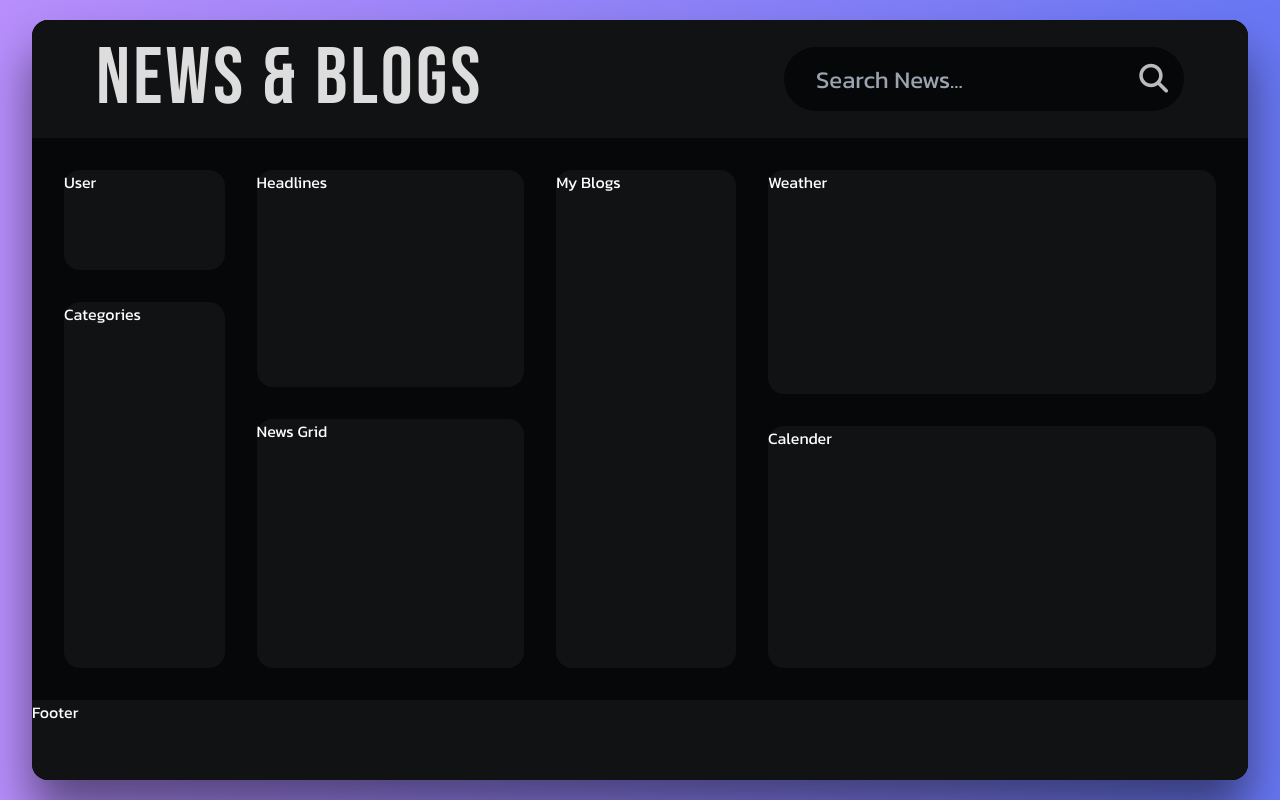
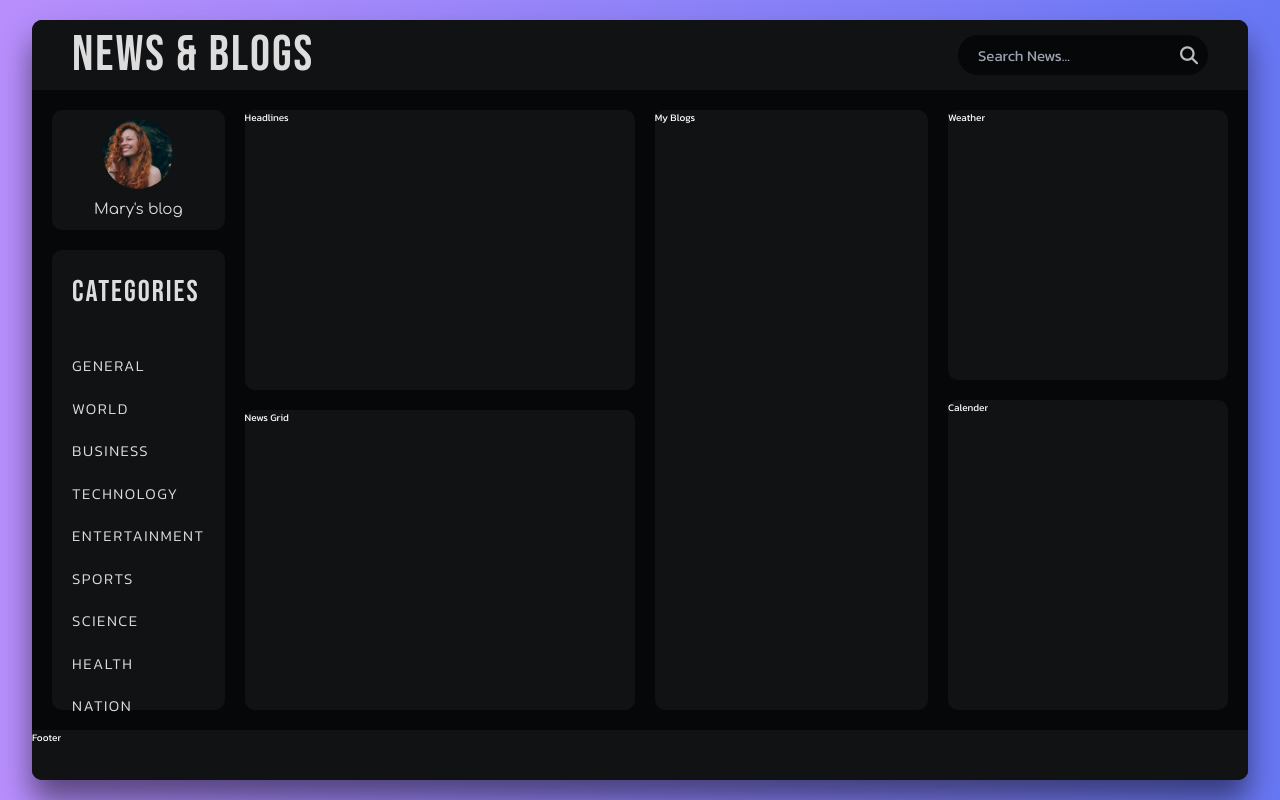
Before and after one commit to HABIBULLO77/blog-app, a Next.js app: page / in a window 1280 px wide. Built offline with nearby package versions, Linux system fonts and the light colour scheme.

Commit message:
feat: customized navbar

```diff
--- a/components/News.tsx
+++ b/components/News.tsx
@@ -10,9 +10,83 @@ const News = () => {
       <Header />
       <div className="flex gap-8 h-[calc(100%-16rem)] px-[2rem]">
         <div className="w-72 h-full flex flex-col gap-8">
-          <div className="w-full h-[20%] bg-[#111214] rounded-[1rem]">User</div>
-          <nav className="w-full h-[calc(80%-2rem)] bg-[#111214] rounded-[1rem]">
-            Categories
+          <div className="w-full h-[20%] bg-[#111214] rounded-[1rem] flex flex-col justify-center items-center gap-4 cursor-pointer">
+            <img
+              src="/images/user.jpg"
+              alt=""
+              className="w-[7rem] aspect-square object-cover rounded-[50%]"
+            />
+            <p className="font-comfortaa text-[1.5rem] text-[#ddd]">
+              Mary's blog
+            </p>
+          </div>
+          <nav className="w-full h-[calc(80%-2rem)] bg-[#111214] rounded-[1rem] flex flex-col gap-8 p-8">
+            <h1 className="font-bebas text-[clamp(1.5rem,2.5cqi,3rem)] text-[#ddd] tracking-[0.2rem] mb-8">
+              Categories
+            </h1>
+            <div className="flex flex-col gap-8">
+              <a
+                href="#"
+                className="text-[1.5rem] font-light text-[#ddd] uppercase tracking-widest flex items-center"
+              >
+                General
+              </a>
+              <a
+                href="#"
+                className="text-[1.5rem] font-light text-[#ddd] uppercase tracking-widest flex items-center"
+              >
+                World
+              </a>
+              <a
+                href="#"
+                className="text-[1.5rem] font-light text-[#ddd] uppercase tracking-widest flex items-center"
+              >
+                Business
+              </a>
+              <a
+                href="#"
+                className="text-[1.5rem] font-light text-[#ddd] uppercase tracking-widest flex items-center"
+              >
+                Technology
+              </a>
+              <a
+                href="#"
+                className="text-[1.5rem] font-light text-[#ddd] uppercase tracking-widest flex items-center"
+              >
+                Entertainment
+              </a>
+              <a
+                href="#"
+                className="text-[1.5rem] font-light text-[#ddd] uppercase tracking-widest flex items-center"
+              >
+                Sports
+              </a>
+              <a
+                href="#"
+                className="text-[1.5rem] font-light text-[#ddd] uppercase tracking-widest flex items-center"
+              >
+                Science
+              </a>
+              <a
+                href="#"
+                className="text-[1.5rem] font-light text-[#ddd] uppercase tracking-widest flex items-center"
+              >
+                Health
+              </a>
+              <a
+                href="#"
+                className="text-[1.5rem] font-light text-[#ddd] uppercase tracking-widest flex items-center"
+              >
+                Nation
+              </a>
+              <a
+                href="#"
+                className="text-[1.5rem] font-light text-[#ddd] uppercase tracking-widest flex items-center"
+              >
+                Bookmarks{" "}
+                <i className="fa-regular fa-bookmark text-[1.7rem] ml-4"></i>
+              </a>
+            </div>
           </nav>
         </div>
         <div className=" w-[clamp(30rem,43cqi,40%)] h-full rounded-2xl">
--- a/styles/globals.css
+++ b/styles/globals.css
@@ -4,14 +4,12 @@
 @tailwind components;
 @tailwind utilities;
 
-
-
-
-
-
-
 @layer base {
   * {
     @apply m-0 p-0 box-border outline-none no-underline font-kanit;
   }
+
+  html {
+    font-size: 62.5%;
+  }
 }
--- a/tailwind.config.ts
+++ b/tailwind.config.ts
@@ -11,9 +11,7 @@ export default {
       fontFamily: {
         kanit: ["Kanit", "sans-serif"],
         bebas: ["Bebas Neue", "sans-serif"],
-      },
-      fontSize: {
-        base: "62.5%", // Root font-size (10px equivalent)
+        comfortaa: ["Comfortaa", "sans-serif"],
       },
     },
   },
```
